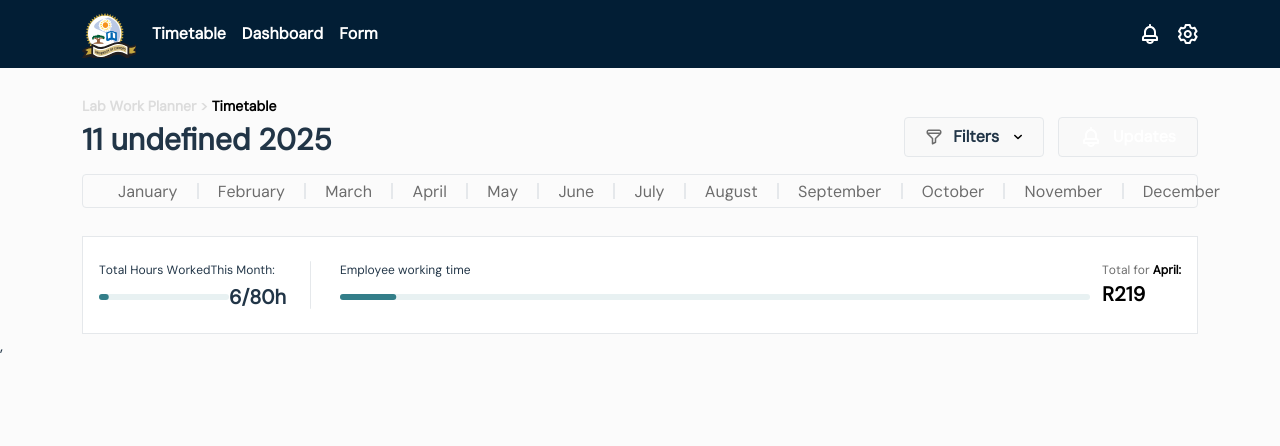
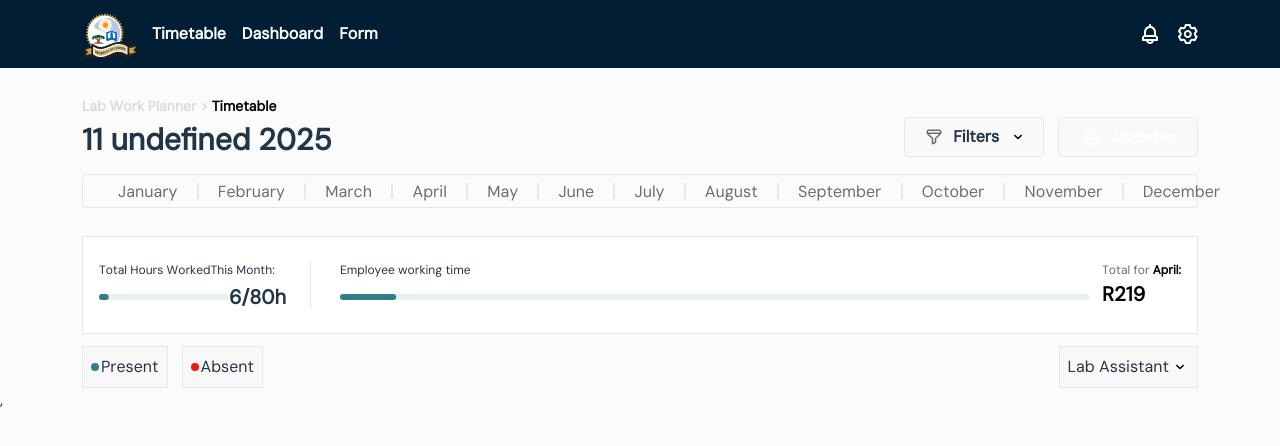
Before and after one commit to mothibimalebana/lab-work-planner, a React (Vite) app: page /Timetable in a window 1280 px wide. Shown: the top 446 px of the page. Built offline with nearby package versions, Linux system fonts and the light colour scheme.

Commit message:
feat: added chips, and mode

```diff
--- a/src/components/Timetable/Breadcrumbs.tsx
+++ b/src/components/Timetable/Breadcrumbs.tsx
@@ -1,4 +1,4 @@
-import { dropDownIcon, filterIcon, hourMilestone, notificationIcon, salaryMilestone } from "../../assets/svg/SVG";
+import { dropDownIcon, filterIcon, greenEllipseIcon, hourMilestone, notificationIcon, redEllipseIcon, salaryMilestone } from "../../assets/svg/SVG";
 
 const BreadCrumbs = ({hours = 6}) => {
     const months = ['January', 'February', 'March', 'April', 'May', 'June', 'July', 'August', 'September', 'October', 'November', 'December']
@@ -53,7 +53,24 @@ const BreadCrumbs = ({hours = 6}) => {
                     <h3 className="text-black font-semibold text-[1.25rem]">R219</h3>
                 </div>
             </div>
-            <div className="chips"></div>
+            <div className="chips flex items-center mt-3 justify-between">
+                <div className="attendanceChips flex gap-3.5">
+                    <div className="present flex bg-[#F8F8F9] border border-solid border-[#E5E8EB] p-2 items-center gap-0.5">
+                        <div className="icon">{greenEllipseIcon.element}</div>
+                        <p>Present</p>
+                    </div>
+                    <div className="absent flex bg-[#F8F8F9] border border-solid border-[#E5E8EB] p-2 items-center gap-0.5">
+                        <div className="icon">{redEllipseIcon.element}</div>
+                        <p>Absent</p>
+                    </div>
+                </div>
+                <div className="mode items-center">
+                    <div className="mode flex bg-[#F8F8F9] border border-solid border-[#E5E8EB] p-2 items-center gap-0.5">
+                        <p>Lab Assistant</p>
+                        <div className="dropDown">{dropDownIcon.element}</div>
+                    </div>
+                </div>
+            </div>
         </div>
     )
 }
```
